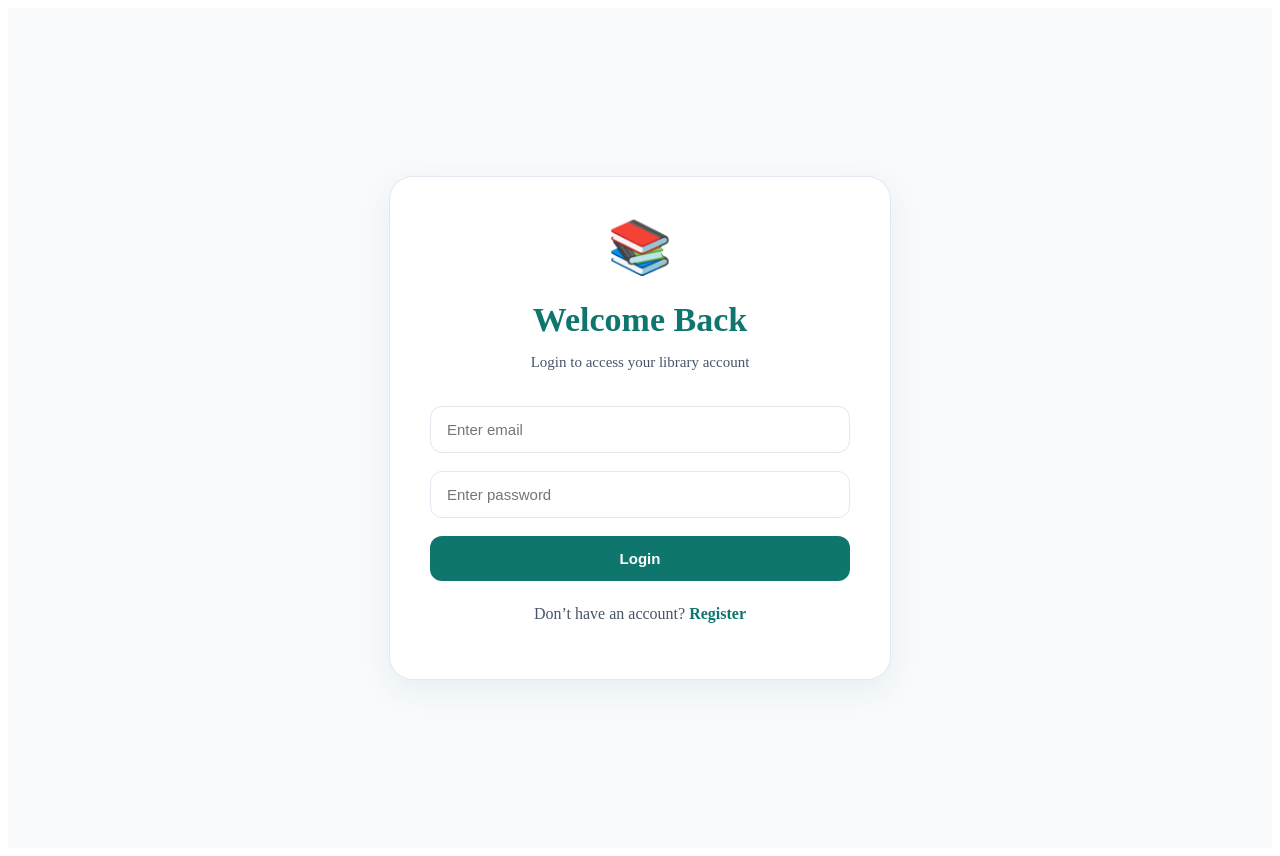
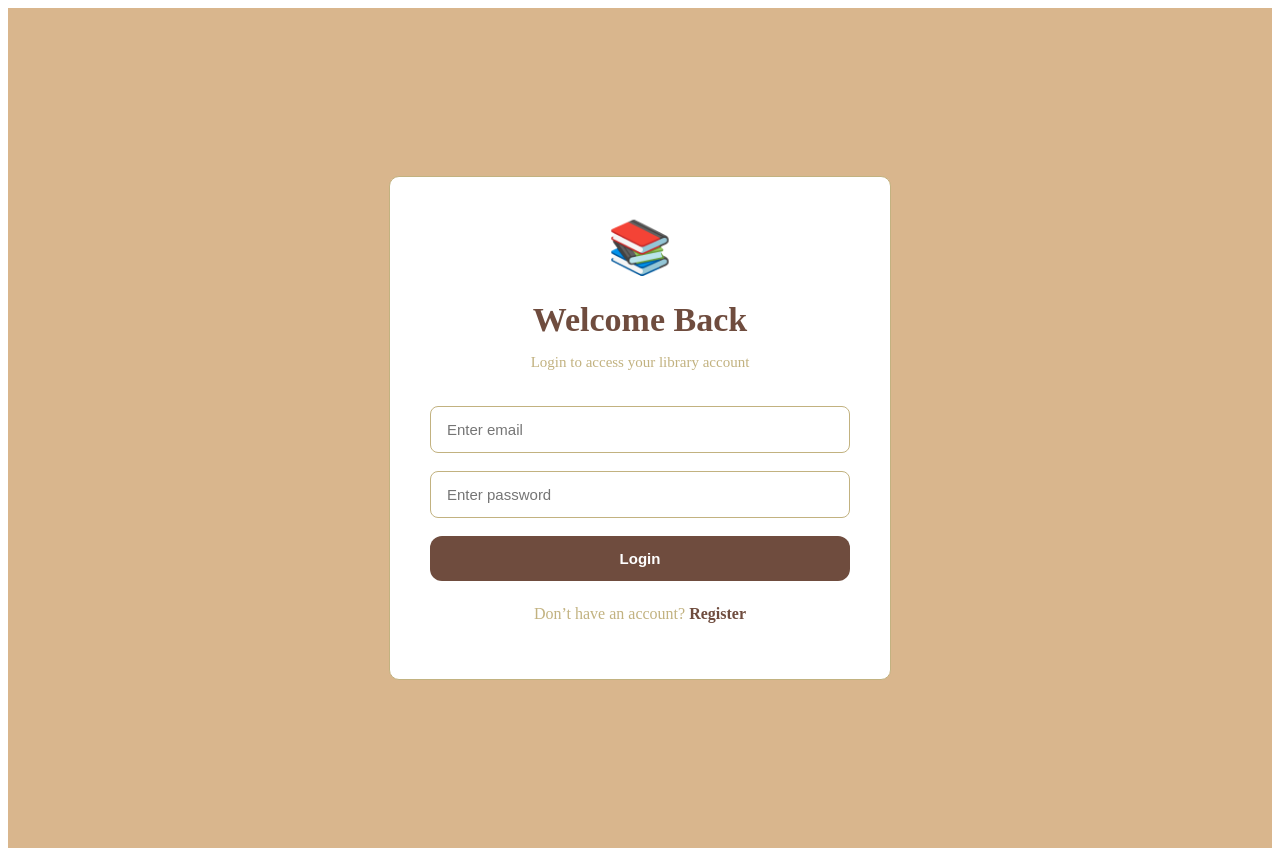
Before and after one commit to mahak-dhuware/Library-Management-System, a React (Vite) app in the folder Library Management System/: page /login in a window 1280 px wide. Built offline with nearby package versions, Linux system fonts and the light colour scheme.

Commit message:
backend features added and integrated with frontend

```diff
--- a/Library Management System/src/components/BookCard.jsx
+++ b/Library Management System/src/components/BookCard.jsx
@@ -21,12 +21,10 @@ const BookCard = ({
                 border:
                     `1px solid ${colors.border}`,
 
-                borderRadius:
-                    "20px",
 
                 padding: "24px",
 
-                minHeight: "260px",
+                minHeight: "320px",
 
                 display: "flex",
 
@@ -36,8 +34,7 @@ const BookCard = ({
                 justifyContent:
                     "space-between",
 
-                boxShadow:
-                    "0 8px 24px rgba(15,118,110,0.05)"
+
             }}
         >
 
@@ -121,8 +118,8 @@ const BookCard = ({
             style={{
                 color:
                     book.availableCopies > 0
-                    ? "#0F766E"
-                    : "#F87171",
+                        ? colors.primary
+                        : colors.danger,
 
                 fontWeight: "600",
 
--- a/Library Management System/src/components/InputField.jsx
+++ b/Library Management System/src/components/InputField.jsx
@@ -23,7 +23,7 @@ const InputField = ({
 
                 padding: "14px 16px",
 
-                borderRadius: "12px",
+                borderRadius: "8px",
 
                 border:
                     `1px solid ${colors.secondary}`,
--- a/Library Management System/src/components/PageContainer.jsx
+++ b/Library Management System/src/components/PageContainer.jsx
@@ -10,10 +10,11 @@ const PageContainer = ({
             style={{
                 minHeight: "100vh",
 
+
                 backgroundColor:
                     colors.background,
 
-                padding: "24px 40px"
+                padding: "80px 40px 24px"
             }}
         >
             {children}
--- a/Library Management System/src/components/PrimaryButton.jsx
+++ b/Library Management System/src/components/PrimaryButton.jsx
@@ -1,7 +1,9 @@
+import { colors } from "../styles/theme";
+
 const PrimaryButton = ({
     text,
     onClick,
-    backgroundColor = "#0F766E",
+    backgroundColor = colors.primary,
     type = "button"
 }) => {
 
@@ -23,7 +25,7 @@ const PrimaryButton = ({
 
                 backgroundColor,
 
-                color: "white",
+                color: colors.white,
 
                 fontWeight: "600",
 
--- a/Library Management System/src/components/navbar.jsx
+++ b/Library Management System/src/components/navbar.jsx
@@ -28,7 +28,7 @@ const Navbar = () => {
 
         textDecoration: "none",
 
-        padding: "10px 16px",
+        padding: "8px 12px",
 
         borderRadius: "12px",
 
@@ -66,11 +66,15 @@ const Navbar = () => {
                 display: "flex",
                 justifyContent: "space-between",
                 alignItems: "center",
-                padding: "12px 20px",
+                padding: "10px 16px",
                 backgroundColor: colors.white,
                 borderBottom: `1px solid ${colors.secondary}`,
-                position: "sticky",
+                position: "fixed",
                 top: 0,
+                left: 0,
+                right: 0,
+                width: "100%",
+                height: "54px",
                 zIndex: 1000,
                 gap: "12px"
             }}
@@ -94,7 +98,7 @@ const Navbar = () => {
 
             {/* LINKS (desktop) */}
             {!isMobile && (
-                <div style={{ display: "flex", alignItems: "center", gap: "14px", flex: 1, justifyContent: "center" }}>
+                <div style={{ display: "flex", alignItems: "center", gap: "10px", flex: 1, justifyContent: "center" }}>
                     {token && (
                         <Link to="/" style={linkStyle("/")} onClick={() => setMenuOpen(false)}>
                             Books
@@ -125,7 +129,7 @@ const Navbar = () => {
                         </Link>
                     </>
                 ) : (
-                    <button onClick={handleLogout} style={{ backgroundColor: colors.danger, color: "#FFFFFF", border: "none", padding: "8px 14px", borderRadius: "10px", cursor: "pointer", fontWeight: 600 }}>
+                    <button onClick={handleLogout} style={{ backgroundColor: colors.danger, color: "#FFFFFF", border: "none", padding: "8px 14px", borderRadius: "10px", cursor: "pointer", fontWeight: 600, marginRight: "45px" }}>
                         Logout
                     </button>
                 )}
--- a/Library Management System/src/pages/books.jsx
+++ b/Library Management System/src/pages/books.jsx
@@ -3,6 +3,7 @@ import { useEffect, useState } from "react";
 import { Navigate } from "react-router-dom";
 
 import BookCard from "../components/BookCard";
+import { colors } from "../styles/theme";
 
 import PageHeader from "../components/PageHeader";
 
@@ -117,13 +118,24 @@ const Books = () => {
 
         <PageContainer>
 
-            <div style={{ display: "flex", flexDirection: "column", alignItems: "center", gap: "12px", marginBottom: "24px" }}>
+            <div style={{ width: "100%", marginBottom: "35px", marginTop: "0px" }}>
+                <div style={{ backgroundColor: colors.background, padding: "", borderRadius: 0 }}>
+                    <div style={{ width: "100%", maxHeight: "54px" }}>
                         <PageHeader
                             title="Library Collection"
                             subtitle="Browse and borrow books from the digital library."
                         />
+                    </div>
 
-                <div style={{ width: "100%", maxWidth: "760px" }}>
+
+                </div>
+            </div>
+
+            {/* BOOKS */}
+
+            <div style={{ width: "100%" }}>
+                <div style={{ padding: 28, borderRadius: 0, backgroundColor: colors.background }}>
+                    <div style={{ width: "100%", marginBottom: "12px", display: "flex", justifyContent: "flex-start" }}>
                         <input
                             type="text"
                             placeholder="Search by title, author or genre..."
@@ -131,31 +143,28 @@ const Books = () => {
                             onChange={(e) => setSearch(e.target.value)}
                             style={{
                                 width: "100%",
+                                maxWidth: "520px",
                                 padding: "14px 18px",
-                            borderRadius: "14px",
-                            border: "1px solid #E2E8F0",
+                                borderRadius: "4px",
+                                border: `1px solid ${colors.secondary}`,
                                 outline: "none",
                                 fontSize: "15px",
-                            backgroundColor: "#FFFFFF",
-                            boxShadow: "0 2px 10px rgba(2,6,23,0.06)"
+                                backgroundColor: colors.white
                             }}
                         />
                     </div>
-            </div>
-
-            {/* BOOKS */}
-
                     <div
                         style={{
                             display: "grid",
 
                             gridTemplateColumns:
-                        "repeat(auto-fill, minmax(320px, 320px))",
+                                "repeat(auto-fill, minmax(280px, 1fr))",
 
-                    gap: "28px",
+                            gap: "12px",
 
-                    justifyContent:
-                        "start"
+                            gridAutoFlow: "dense",
+
+                            alignItems: "stretch"
                         }}
                     >
 
@@ -177,8 +186,8 @@ const Books = () => {
 
                             buttonColor={
                                 book.availableCopies > 0
-                                    ? "#0F766E"
-                                    : "#94A3B8"
+                                    ? colors.primary
+                                    : colors.secondary
                             }
 
                             showButton={
@@ -194,6 +203,8 @@ const Books = () => {
                 )}
 
                     </div>
+                </div>
+            </div>
 
         </PageContainer>
     );
--- a/Library Management System/src/pages/login.jsx
+++ b/Library Management System/src/pages/login.jsx
@@ -95,12 +95,9 @@ const Login = () => {
                         `1px solid ${colors.secondary}`,
 
                     borderRadius:
-                        "24px",
+                        "10px",
 
-                    padding: "40px",
-
-                    boxShadow:
-                        "0 10px 30px rgba(15,118,110,0.08)"
+                    padding: "40px"
                 }}
             >
 
--- a/Library Management System/src/pages/myBooks.jsx
+++ b/Library Management System/src/pages/myBooks.jsx
@@ -121,8 +121,8 @@ const MyBooks = () => {
         subtitle="Manage books currently borrowed from the library."
       />
 
-      <div style={{ display: "flex", justifyContent: "center", marginBottom: "28px" }}>
-        <div style={{ width: "100%", maxWidth: "760px" }}>
+      <div style={{ display: "flex", justifyContent: "flex-start", marginBottom: "28px" }}>
+        <div style={{ width: "100%", maxWidth: "760px", alignSelf: "flex-start" }}>
           <InputField
             placeholder="Search my borrowed books..."
             value={search}
--- a/Library Management System/src/pages/register.jsx
+++ b/Library Management System/src/pages/register.jsx
@@ -88,12 +88,9 @@ const Register = () => {
                         `1px solid ${colors.secondary}`,
 
                     borderRadius:
-                        "24px",
+                        "10px",
 
-                    padding: "40px",
-
-                    boxShadow:
-                        "0 10px 30px rgba(15,118,110,0.08)"
+                    padding: "40px"
                 }}
             >
 
--- a/Library Management System/src/styles/theme.js
+++ b/Library Management System/src/styles/theme.js
@@ -1,18 +1,18 @@
 export const colors = {
 
-    primary: "#0F766E",
+    primary: "#6F4C3E",
 
-    primaryLight: "#CCFBF1",
+    primaryLight: "#E8CBA0",
 
-    secondary: "#E2E8F0",
+    secondary: "#C2B280",
 
-    danger: "#F87171",
+    danger: "#A67C4D",
 
     white: "#FFFFFF",
 
-    background: "#F8FAFC",
+    background: "#D9B68D",
 
-    textDark: "#0F172A",
+    textDark: "#6F4C3E",
 
-    textLight: "#475569"
+    textLight: "#C2B280"
 };
```
Lines whose indentation alone changed are shown as unchanged.
